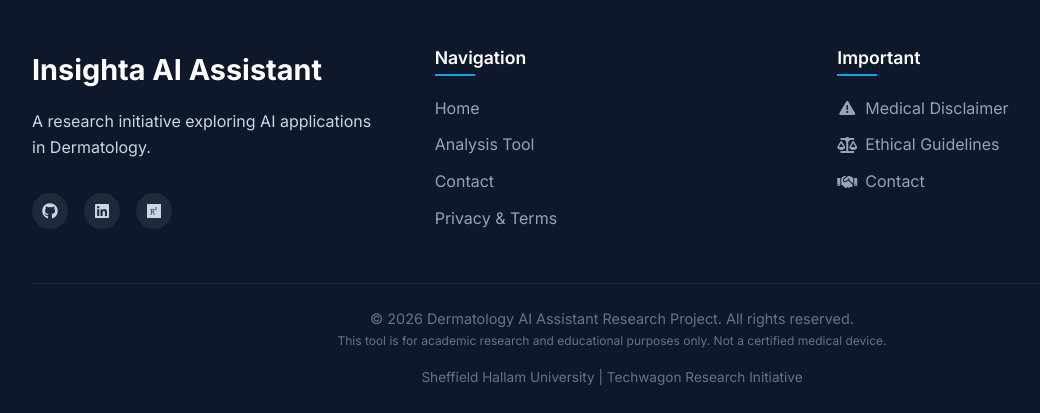
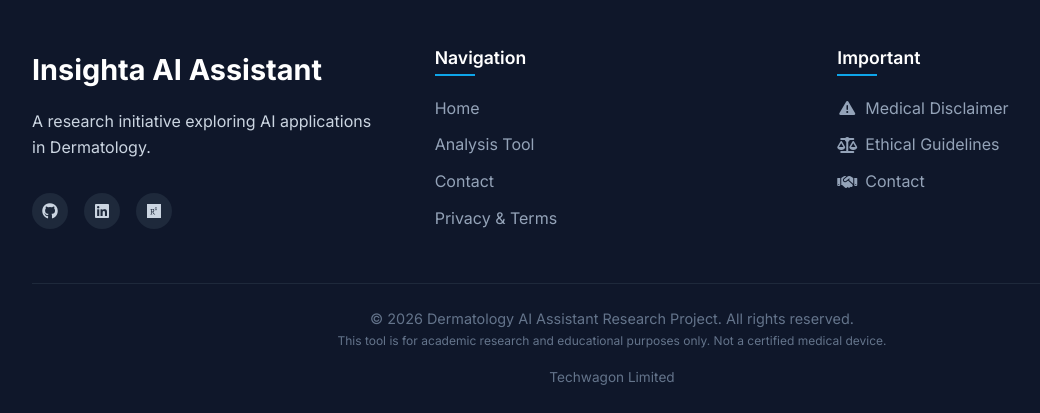
Before and after one commit to toppylawz/humandiseaserecognition, a Django app: page /contact/ in a window 1280 px wide. Shown: the part 1214-1627 px from the top of the page, without its empty margins (28-1068 px from the left). Run offline with Django 4.2, Linux system fonts and the light colour scheme; some web fonts are replaced.

Commit message:
fixed minor html error

```diff
--- a/templates/base.html
+++ b/templates/base.html
@@ -122,7 +122,7 @@
                     <br><small>This tool is for academic research and educational purposes only. Not a certified medical device.</small>
                 </div>
                 <div class="footer-credits">
-                    <span>Sheffield Hallam University | Techwagon Research Initiative</span>
+                    <span>Techwagon Limited</span>
                 </div>
             </div>
         </div>
```
